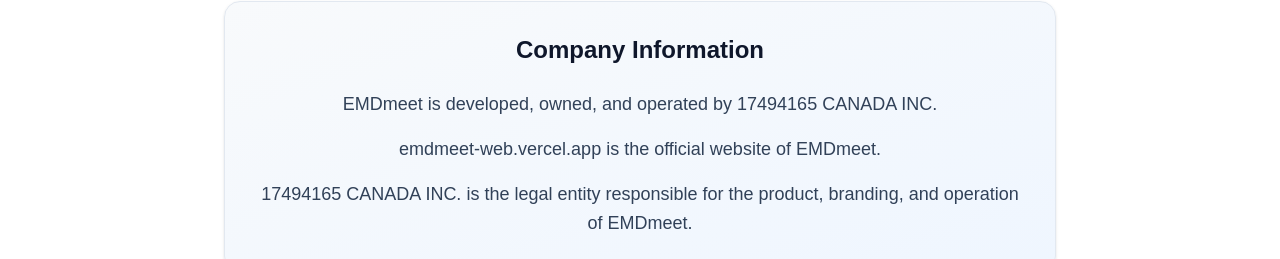
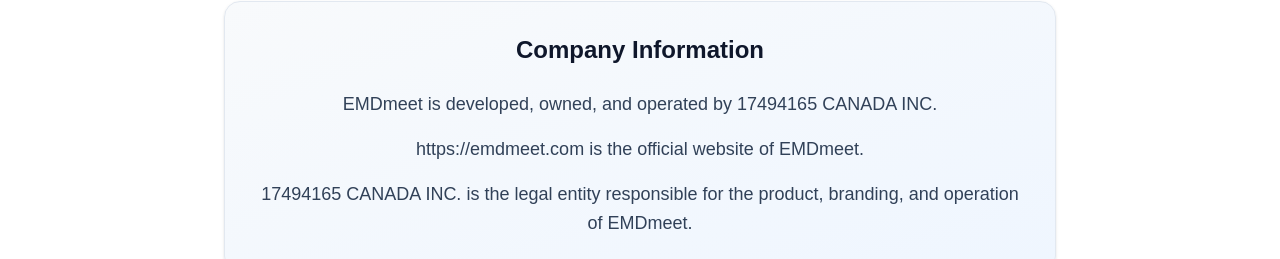
Before and after one commit to shadi2323/emdmeet-web, a Next.js app: page / in a window 1280 px wide. Shown: the part 3379-3638 px from the top of the page. Built offline with nearby package versions, Linux system fonts and the light colour scheme.

Commit message:
Fix outdated domain references - replace emdmeet-web.vercel.app with https://emdmeet.com

```diff
--- a/src/app/company/page.tsx
+++ b/src/app/company/page.tsx
@@ -7,7 +7,7 @@
           EMDmeet is developed, owned, and operated by <strong>17494165 CANADA INC.</strong>
         </p>
         <p className="text-lg leading-8 mb-4">
-          The website <strong>emdmeet-web.vercel.app</strong> is the official web presence of EMDmeet.
+          https://emdmeet.com is the official website of EMDmeet.
         </p>
         <p className="text-lg leading-8 mb-4">
           17494165 CANADA INC. is the legal entity responsible for the product, branding, and operation of EMDmeet.
--- a/src/app/page.tsx
+++ b/src/app/page.tsx
@@ -200,7 +200,7 @@
                 EMDmeet is developed, owned, and operated by 17494165 CANADA INC.
               </p>
               <p className="text-lg text-slate-700 leading-relaxed">
-                emdmeet-web.vercel.app is the official website of EMDmeet.
+                https://emdmeet.com is the official website of EMDmeet.
               </p>
               <p className="text-lg text-slate-700 leading-relaxed">
                 17494165 CANADA INC. is the legal entity responsible for the product, branding, and operation of EMDmeet.
```
